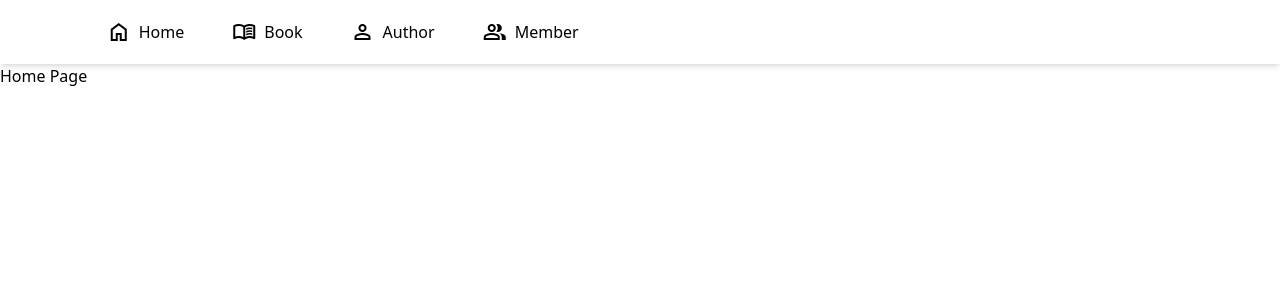
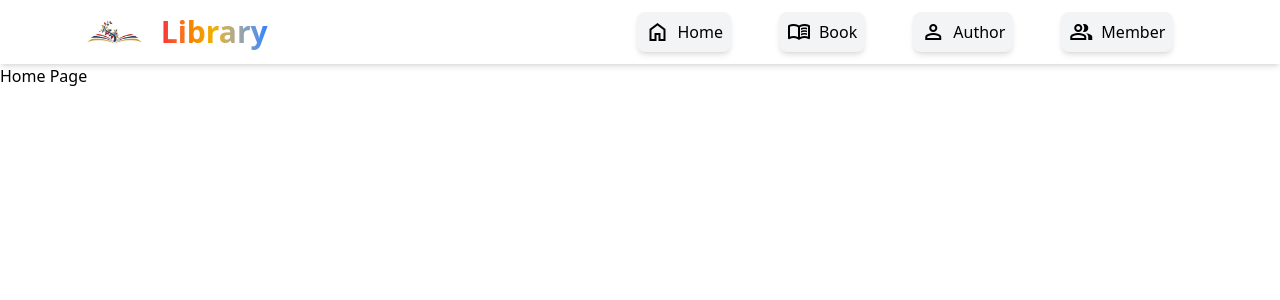
Before and after one commit to sonarykheang123/Project_Library_A4, a Vue app in the folder frontend/: page / in a window 1280 px wide. Shown: the top 300 px of the page. Built offline with nearby package versions, Linux system fonts and the light colour scheme.

Commit message:
udated add style logo

```diff
--- a/frontend/src/App.vue
+++ b/frontend/src/App.vue
@@ -3,6 +3,7 @@
     <Navigation />
   </header>
   <router-view></router-view>
+  <img />
 </template>
 <script setup>
 // components import
--- a/frontend/src/components/Navigation.vue
+++ b/frontend/src/components/Navigation.vue
@@ -1,6 +1,10 @@
 <template>
   <nav class="h-16 flex w-10/12 m-auto  items-center justify-between">
-    <div id="nav-item" class="flex items-center gap-12">
+    <div class="logo flex justify-center items-center gap-2">
+      <img src="../assets/images/logo.jpg" alt="Library Logo" class="h-4/12 w-7/12 rounded-full">
+      <h2 class="text-3xl font-bold bg-gradient-to-r from-red-500 via-yellow-500 to-blue-500 text-transparent bg-clip-text">Library</h2>
+    </div>
+    <div id="nav-item" class="flex items-center gap-12 ml-100">
       <navigation-item
       v-for="item in navItems"
       :key="item.label"
--- a/frontend/src/components/NavigationItem.vue
+++ b/frontend/src/components/NavigationItem.vue
@@ -1,6 +1,6 @@
 <template>
-  <router-link :to="item.path" class="flex flex-col items-center gap-2 sm:flex-row sm:items-start">
-    <span class="material-symbols-outlined"> {{item.icon}} </span>
+  <router-link :to="item.path" class="flex flex-col items-center gap-2 sm:flex-row sm:items-start  bg-gray-100 p-2 rounded-lg shadow-md hover:bg-gray-200">
+    <span class="material-symbols-outlined "> {{item.icon}} </span>
     <span>{{item.label}}</span>
   </router-link>
 </template>
```
Also changed, not shown: frontend/src/assets/images/logo.jpg (added).
